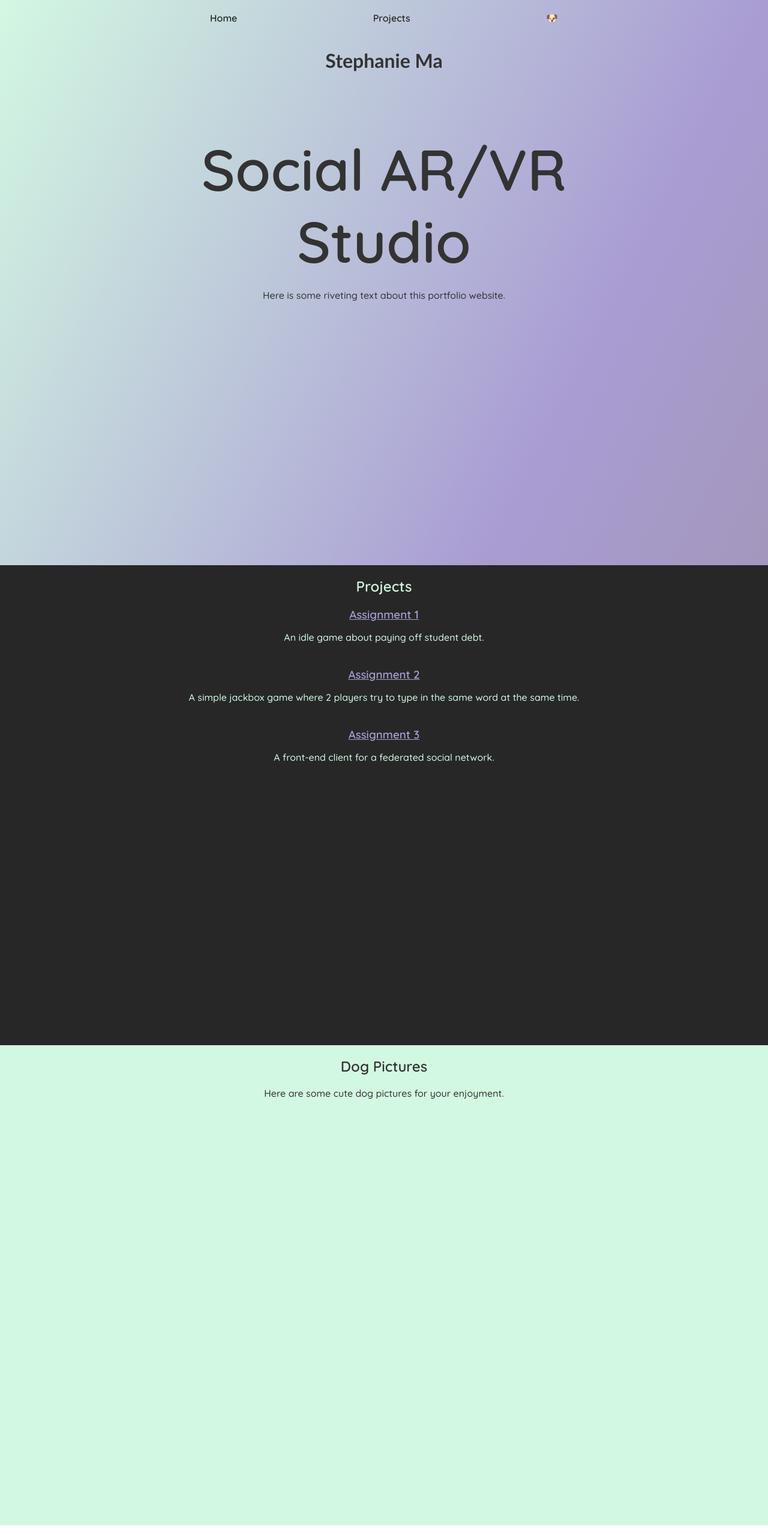
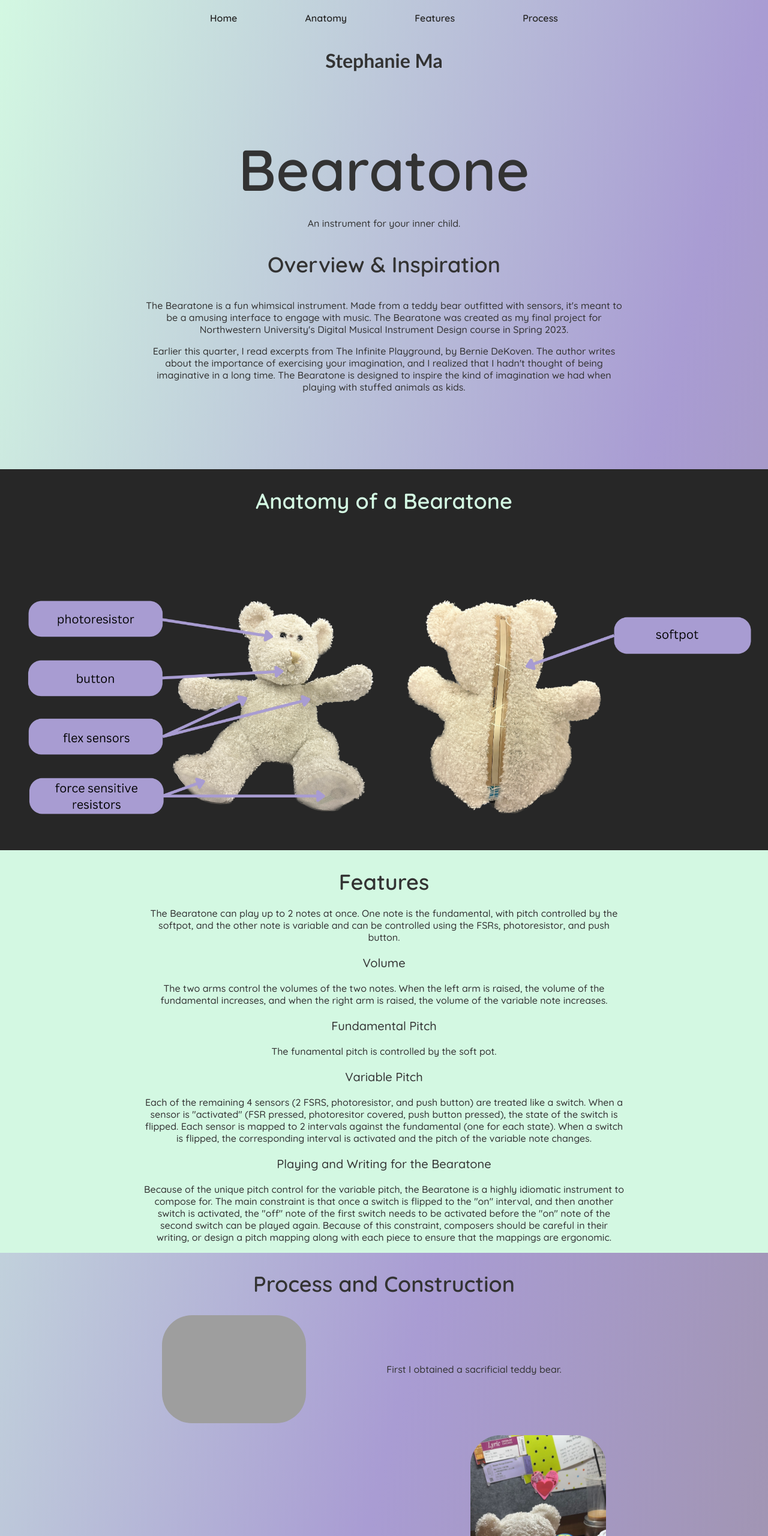
Before and after one commit to stephaniiema/dmid, a plain HTML site: page index.html in a window 1280 px wide. Shown: the top 2560 px of the page at 60% size. Drawn offline with Linux system fonts and the light colour scheme; grey boxes are pictures that could not be loaded; a script that the page names is missing.

Commit message:
docs done

```diff
--- a/index.html
+++ b/index.html
@@ -1,20 +1,8 @@
-<!--
-	based off starting code from ChatGPT
-	prompt: "write the html for a basic portfolio web page with at least 15 DOM elements"
-	modifications: - removed "about me" and "contact" sections
-                 - added a home page section with text
-                 - added a dog picture section with text, picture, button
-                 - added divs nested inside each section
-                    (for the background, but not the text, to span the entire width of the page)
-                 - removed copyright footer
-	intent: to get a starting point for the html file;
-          also, to get inspiration for what sections a portfolio site might have
--->
 <!DOCTYPE html>
 <html lang="en">
 <head>
 	<meta charset="UTF-8">
-	<title>stephaniiema</title>
+	<title>Bearatone</title>
 	<script src="scripts/main.js"></script>
 	<link rel="stylesheet" href="style.css">
 	<link rel="preconnect" href="https://fonts.googleapis.com">
@@ -26,8 +14,10 @@
 		<nav>
 			<ul>
 				<li><a href="#body">Home</a></li>
-				<li><a href="#projects">Projects</a></li>
-				<li><a href="#dog">&#128054;</a></li>
+				<li><a href="#anatomy">Anatomy</a></li>
+				<li><a href="#inspiration">Features</a></li>
+				<li><a href="#process">Process</a></li>
+
 			</ul>
 		</nav>
 		<h1>Stephanie Ma</h1>
@@ -35,39 +25,102 @@
 	<main>
 		<section id="home">
 			<div>
-				<h2> Social AR/VR Studio </h2>
-				<p> Here is some riveting text about this portfolio website. </p>
+				<h2> Bearatone </h2>
+				<p> An instrument for your inner child.</p>
+				<h3>Overview & Inspiration</h3>
+				<p>The Bearatone is a fun whimsical instrument. Made from a teddy bear outfitted with sensors, it's meant to be a amusing interface to engage with music.
+					The Bearatone was created as my final project for Northwestern University's
+					Digital Musical Instrument Design course in Spring 2023.
+				</p>
+				<p> Earlier this quarter, I read excerpts from The Infinite Playground, by Bernie DeKoven.
+					The author writes about the importance of exercising your imagination, and I realized
+					that I hadn't thought of being imaginative in a long time. The Bearatone is designed to
+					inspire the kind of imagination we had when playing with stuffed animals as kids.
+				</p>
 			</div>
 		</section>
-		<section id="projects">
+		<section id="anatomy">
 			<div>
-				<h2>Projects</h2>
-				<article>
-					<a href="./a1.html">Assignment 1</a>
-					<p>An idle game about paying off student debt. </p>
-					<!-- <a href="#">Read More</a> -->
-				</article>
-				<article>
-          <a href="https://chrisbucket-arvr-a2.glitch.me/">Assignment 2</a>
-					<p>A simple jackbox game where 2 players try to type in the same word at the same time. </p>
-					<!-- <a href="#">Read More</a> -->
-				</article>
-				<article>
-          <a href="https://stephaniiema-arvr-a3.glitch.me/">Assignment 3</a>
-					<p>A front-end client for a federated social network.</p>
-					<!-- <a href="#">Read More</a> -->
-				</article>
+				<h2>Anatomy of a Bearatone</h2>
+                <div style="display:flex; flex-direction: row; margin:0; flex-wrap:wrap;">
+                    <img id="anatomyfront"src="images/anatomy_front.jpg" alt="bearatone anatomy">
+                    <img src="images/anatomy_back.jpg" alt="bearatone anatomy back">
+                </div>
 			</div>
 		</section>
-        <section id="dog">
+        <section id="inspiration">
 			<div>
-				<h2>Dog Pictures</h2>
-				<p>
-					Here are some cute dog pictures for your enjoyment.
+				<h2>Features</h2>
+				<p>The Bearatone can play up to 2 notes at once. One note is the fundamental, with pitch controlled by the softpot,
+					and the other note is variable and can be controlled using the FSRs, photoresistor, and push button.
 				</p>
-				<!-- <img id = "dogpic" src="images/dog0.jpg" alt="dog1"> -->
-				<!-- <button onclick="change_pic()"> Another one!! </button> -->
+				<p style="font-size:20px;">Volume</p>
+				<p>The two arms control the volumes of the two notes. When the left arm is raised, the volume of the fundamental increases,
+					and when the right arm is raised, the volume of the variable note increases.
+				</p>
+				<p style="font-size:20px;">Fundamental Pitch</p>
+				<p>The funamental pitch is controlled by the soft pot.
+				</p>
+				<p style="font-size:20px;">Variable Pitch</p>
+				<p>Each of the remaining 4 sensors (2 FSRS, photoresistor, and push button) are treated like a switch.
+					When a sensor is "activated" (FSR pressed, photoresitor covered, push button pressed), the state of
+					the switch is flipped. Each sensor is mapped to 2 intervals against the fundamental (one for each state).
+					When a switch is flipped, the corresponding interval is activated and the pitch of the variable note changes.
+				</p>
+				<p style="font-size:20px;">Playing and Writing for the Bearatone</p>
+				<p>Because of the unique pitch control for the variable pitch, the Bearatone is a highly idiomatic instrument to compose for.
+					The main constraint is that once a switch is flipped to the "on" interval, and then another switch is activated, the "off"
+					note of the first switch needs to be activated before the "on" note of the second switch can be played again. Because of this
+					constraint, composers should be careful in their writing, or design a pitch mapping along with each piece to ensure that the
+					mappings are ergonomic.
+				</p>
 			</div>
+		</section>
+		<section id="process">
+			<h2>Process and Construction</h2>
+			<div>
+				<img src="images/fordbear.JPG" alt="teddy bear">
+				<p>First I obtained a sacrificial teddy bear.</p>
+			</div>
+			<div>
+				<p>The bear was cut open and the stuffing removed so
+					that it could be outfitted with sensors.</p>
+				<img src="images/bearopen.jpg" alt="teddy bear">
+			</div>
+			<div>
+				<img src="images/bearsensors.jpg" alt="teddy bear">
+				<p>Sensors were hot glued or taped to the bear. The FSRs and bend sensors are within the stuffed animal, while
+					the photoresitor and button have parts both inside and outside the bear.
+				</p>
+			</div>
+			<div>
+				<p>The circuits were soldered into a PCB.</p>
+				<img src="images/pcb.jpg" alt="teddy bear">
+			</div>
+			<div>
+				<img src="images/pcbbear.jpg" alt="teddy bear">
+				<p>The PCB was connected to the sensors and placed inside the teddy bear. Sensor inputs, power, and ground were wired
+					out in a central "umbilical" bundle of wires.
+				</p>
+			</div>
+			<div>
+				<p>The teddy bear was sewn up and the soft pot was sewn onto the back of the teddy bear. The sensors, power and ground
+					were connected to the Arduino (which is external to the bear).
+				</p>
+				<img src="images/bear_done.jpg" alt="teddy bear">
+			</div>
+			<p> </p>
+		</section>
+		<section id="demo">
+			<h2>Demo</h2>
+			<iframe width="560" height="315" src="https://www.youtube.com/embed/rNzjSei5lAc" title="YouTube video player" frameborder="0" allow="accelerometer; autoplay; clipboard-write; encrypted-media; gyroscope; picture-in-picture; web-share" allowfullscreen></iframe>
+			<p> </p>
+		</section>
+		<section id="code">
+			<h2>Code & Resources</h2>
+			<p>Arduino and Max Code as well as the pdf score for the demo performance can be found on Github <a href="https://github.com/stephaniiema/dmid" style="text-decoration: underline;">here</a>.</p>
+			<p>Circuit Diagram</p>
+			<img src="images/circuit.jpeg" alt="circuit diagram" style="margin-top: 0;">
 		</section>
 	</main>
 </body>
--- a/style.css
+++ b/style.css
@@ -31,6 +31,7 @@ body {
 
   h2, h3 {
     font-weight: 700;
+    font-size: 36px;
     text-align: center;
   }
 
@@ -94,7 +95,6 @@ body {
     flex-direction: column;
     /* justify-content: center; */
     align-items: center;
-    height: 100vh;
   }
 
   section h2 {
@@ -160,6 +160,10 @@ body {
     text-align: center;
   }
 
+  p{
+    font-size: 16px;
+  }
+
 
 /*   span {
     display: flex;
@@ -167,36 +171,77 @@ body {
 
   } */
 
+  #home {
+    height: 80vh;
+
+  }
+
   #home h2 {
     font-size: 6em;
   }
 
-  #projects {
+  #anatomy {
     background-color: #272727;
     /* background-color: #9A8F97; */
     color: #d3f8e2;
     /* color:#a99cd3 */
   }
 
-  #projects a{
+  #anatomy a{
     /* color: #d3f8e2; */
     color:#a99cd3;
     text-decoration: underline;
     font-size:1.17em;
   }
 
-  #projects article{
+  #anatomy article{
     margin: 0 0 40px 0;
   }
 
-  #dog {
+  #anatomy img {
+    margin-top: 100px;
+  }
+
+  #anatomy div{
+    margin:0px;
+    max-width:100vw;
+  }
+
+
+  #inspiration {
     background-color: #d3f8e2;
   }
 
-  #dog button{
+  #inspiration button{
     background-color:transparent;
   }
 
-  #dog button:hover{
+  #inspiration button:hover{
     background-color: #9a8f97;
   }
+
+  #code {
+    background-color: #d3f8e2;
+  }
+
+  #process div{
+    display: flex;
+    flex-direction: row;
+    /* flex-wrap: wrap; */
+    align-items: center;
+  }
+
+  #process p{
+    width: 50vw;
+  }
+
+  #process img{
+    width: 30%;
+    height: auto;
+    margin: 10px 30px;
+  }
+
+  #demo {
+    background-color: #272727;
+    color: #d3f8e2;
+  }
```
Also changed, not shown: images/anatomy_back.jpg (added), images/anatomy_front.jpg (added), images/bearopen.jpg (added), images/circuit.jpeg (added), images/pcb.jpg (added), 8 other files.
